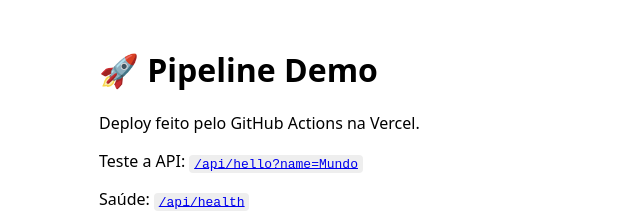
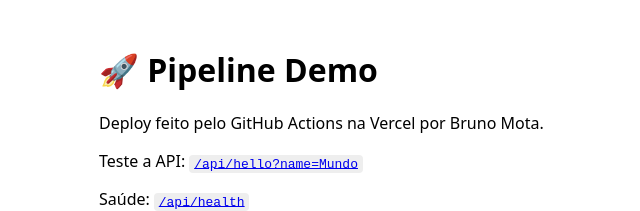
Before and after one commit to bruneonn/ProjetoPipeline, a website: page public/index.html in a window 1280 px wide. Shown: the top 211 px of the page, without its empty margins (221-861 px from the left). Drawn offline with Linux system fonts and the light colour scheme.

Commit message:
teste do pipeline

```diff
--- a/public/index.html
+++ b/public/index.html
@@ -8,7 +8,7 @@
 </head>
 <body>
   <h1>🚀 Pipeline Demo</h1>
-  <p>Deploy feito pelo GitHub Actions na Vercel.</p>
+  <p>Deploy feito pelo GitHub Actions na Vercel por Bruno Mota.</p>
   <p>Teste a API: <a href="/api/hello?name=Mundo"><code>/api/hello?name=Mundo</code></a></p>
   <p>Saúde: <a href="/api/health"><code>/api/health</code></a></p>
   <p>Build: <a href="/build-info.json"><code>/build-info.json</code></a></p>
```
